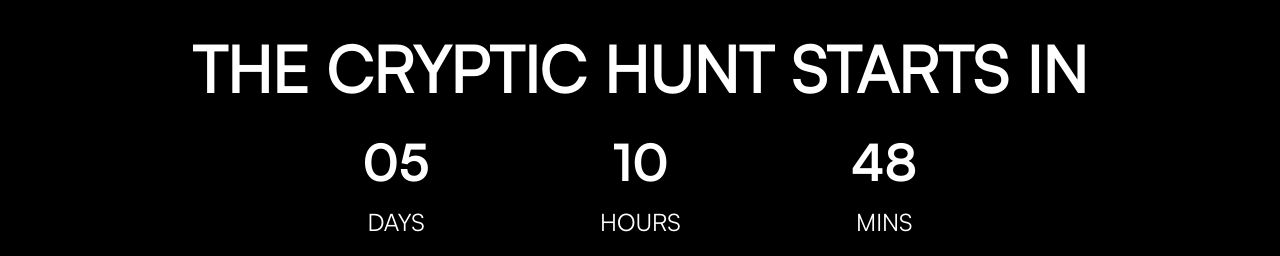
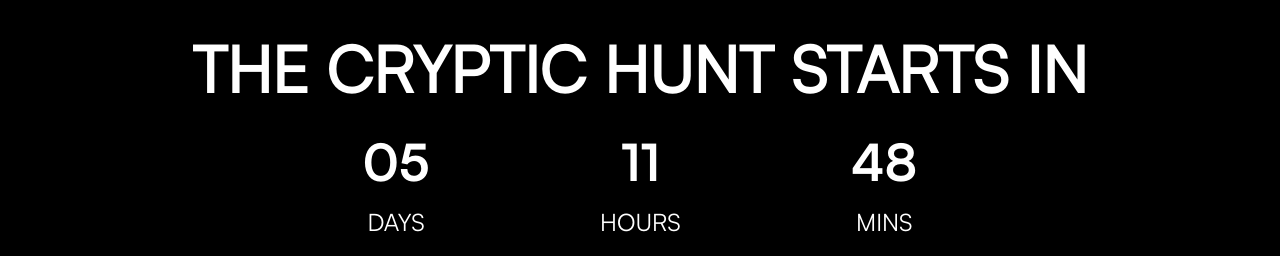
Before and after one commit to Jashany/CrypticHunt, a React (Vite) app: page / in a window 1280 px wide. Shown: the part 940-1196 px from the top of the page. Built offline with nearby package versions, Linux system fonts and the light colour scheme.

Commit message:
Update Timer.jsx

```diff
--- a/src/Pages/Home/Components/Timer/Timer.jsx
+++ b/src/Pages/Home/Components/Timer/Timer.jsx
@@ -2,7 +2,7 @@ import { useState, useEffect } from "react";
 import styles from "./Timer.module.css";
 
 const calculateTimeRemaining = () => {
-  const targetDate = new Date("April 25, 2025 21:00:00 GMT+00:00");
+  const targetDate = new Date("April 25, 2025 22:00:00 GMT+00:00");
   const now = new Date();
 
   const timeRemaining = targetDate - now;
```
